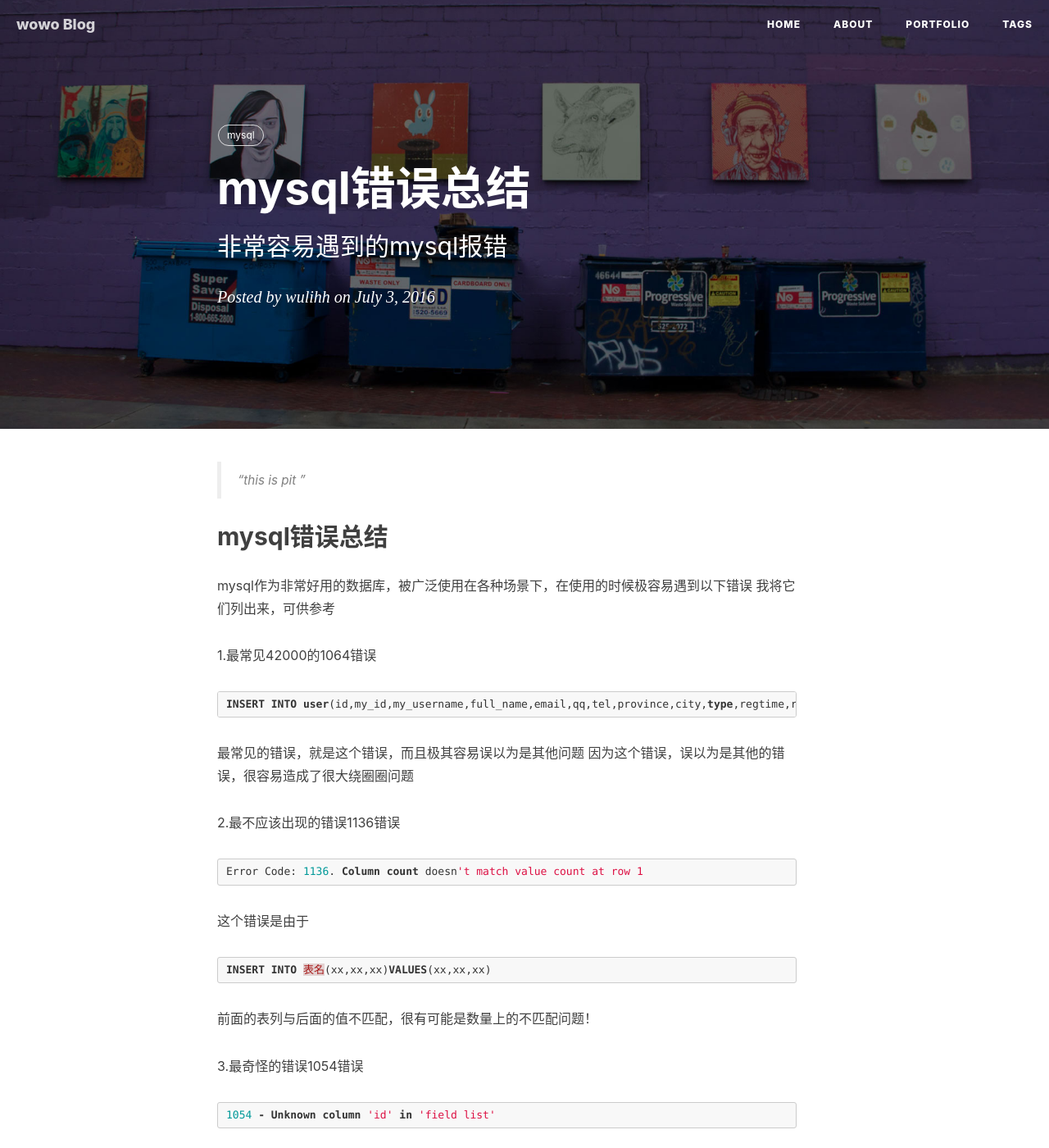
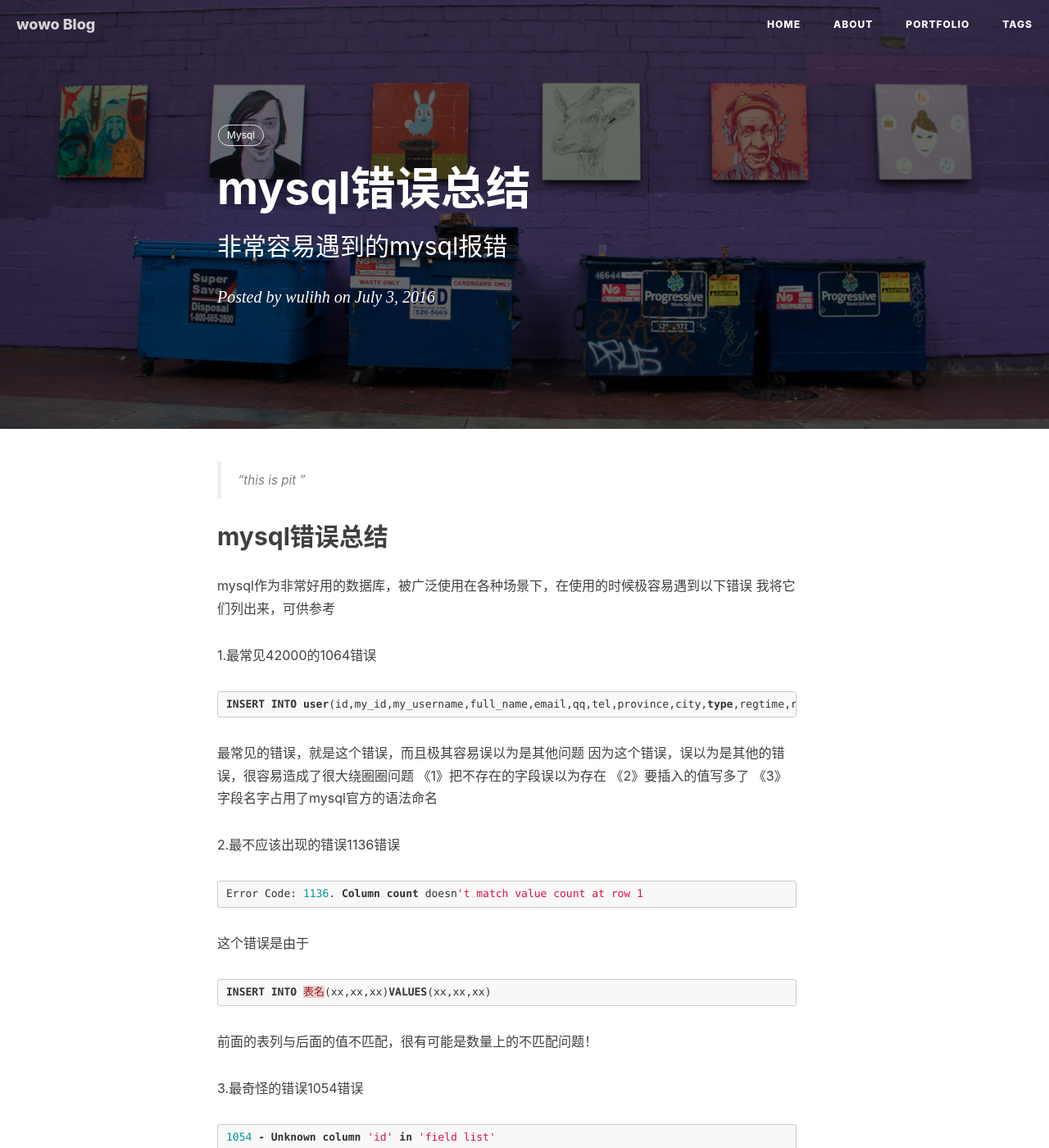
Before and after one commit to aa4933/aa4933.github.io, a Jekyll site: the page built from _posts/2016-07-04-mysql.markdown, in a window 1280 px wide and 1400 px high. Shown: the whole window at 82% size. Built offline with Jekyll 4.4.1, drawn with Linux system fonts in a browser that asks for light colours; comment, search, counter and statistics services are not loaded.

Commit message:
更新文章

````diff
--- a/_posts/2016-07-04-mysql.markdown
+++ b/_posts/2016-07-04-mysql.markdown
@@ -6,7 +6,7 @@ date:       2016-07-03 12:00:00
 author:     "wulihh"
 header-img: "img/post-bg-2016-16.jpg"
 tags:
-    - mysql
+    - Mysql
 ---
 > “this is pit ”
 
@@ -23,6 +23,9 @@ INSERT INTO user(id,my_id,my_username,full_name,email,qq,tel,province,city,type,
 ```
 最常见的错误，就是这个错误，而且极其容易误以为是其他问题
 因为这个错误，误以为是其他的错误，很容易造成了很大绕圈圈问题
+《1》把不存在的字段误以为存在
+《2》要插入的值写多了
+《3》字段名字占用了mysql官方的语法命名
 
 2.最不应该出现的错误1136错误
 
--- a/_posts/2016-07-06-linux come.markdown
+++ b/_posts/2016-07-06-linux come.markdown
@@ -6,7 +6,7 @@ date:       2016-07-04 12:00:00
 author:     "wulihh"
 header-img: "img/post-bg-2016-07_05.jpg"
 tags:
-    - linux
+    - Linux
 ---
 > “sure It is the really php ”
 
--- a/_posts/2016-07-06-php.markdown
+++ b/_posts/2016-07-06-php.markdown
@@ -6,7 +6,7 @@ date:       2016-07-06 12:00:00
 author:     "wulihh"
 header-img: "img/post-bg-2016-07_06.jpg"
 tags:
-    - php
+    - PHP
 ---
 > “world peace ”
 
--- a/_posts/2016-07-08-weekend.markdown
+++ b/_posts/2016-07-08-weekend.markdown
@@ -6,7 +6,7 @@ date:       2016-07-07 12:00:00
 author:     "wulihh"
 header-img: "img/post-bg-2016-07_07.jpg"
 tags:
-    - life
+    - Life
 ---
 > “Hello Weekend ”
 
--- a/_posts/2016-07-12-Exception.markdown
+++ b/_posts/2016-07-12-Exception.markdown
@@ -6,7 +6,7 @@ date:       2016-07-08 12:00:00
 author:     "wulihh"
 header-img: "img/post-bg-2016-07_08.jpg"
 tags:
-    - php
+    - PHP
 ---
 > “Exception ”
 
--- a/_posts/2016-07-13-data_transfer.markdown
+++ b/_posts/2016-07-13-data_transfer.markdown
@@ -6,7 +6,7 @@ date:       2016-07-08 12:00:00
 author:     "wulihh"
 header-img: "img/post-bg-2016-07_09.jpg"
 tags:
-    - php
+    - PHP
 ---
 > “Make complaints”
 
````
Also changed, not shown: _posts/2016-07-14-pot.markdown (added, +28 -0 lines), img/post-bg-2016-07_14.jpg (added), img/post_other_img/201607141.jpg (added), img/post_other_img/201607142.jpg (added).
